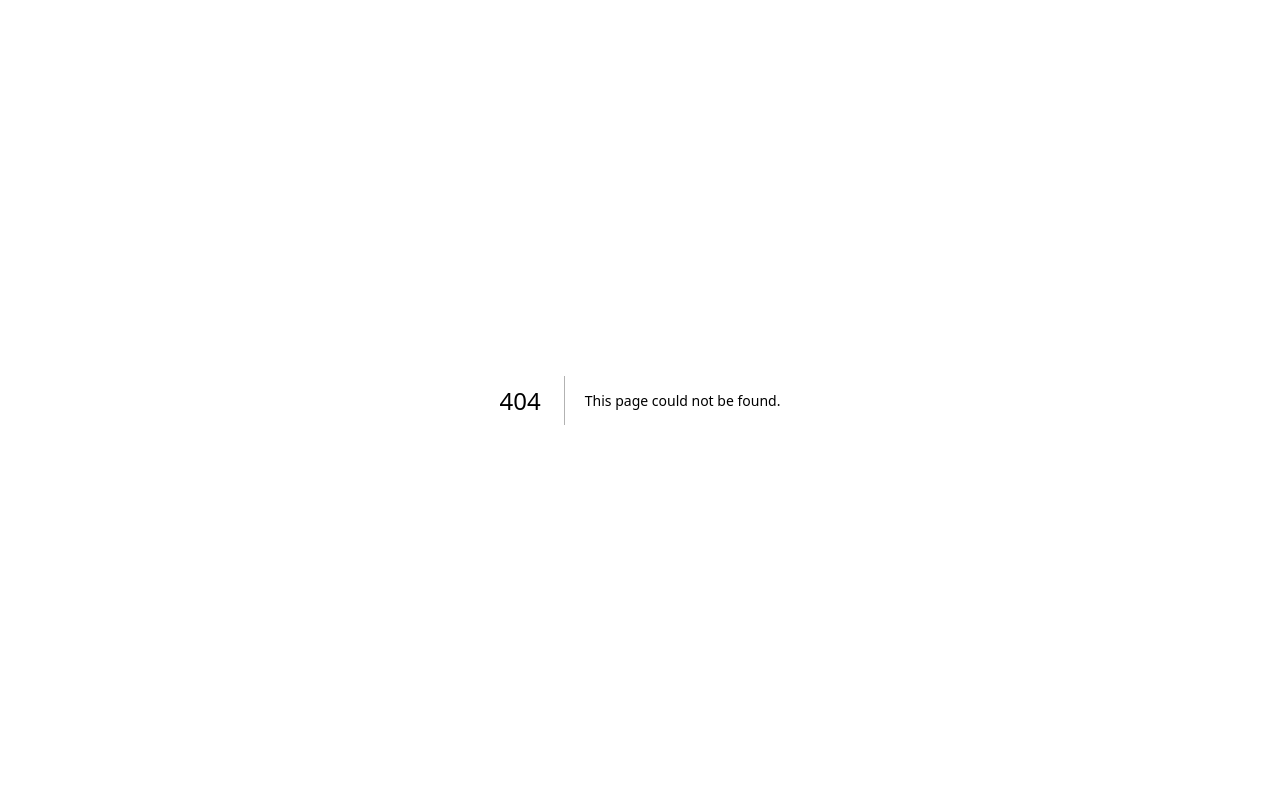
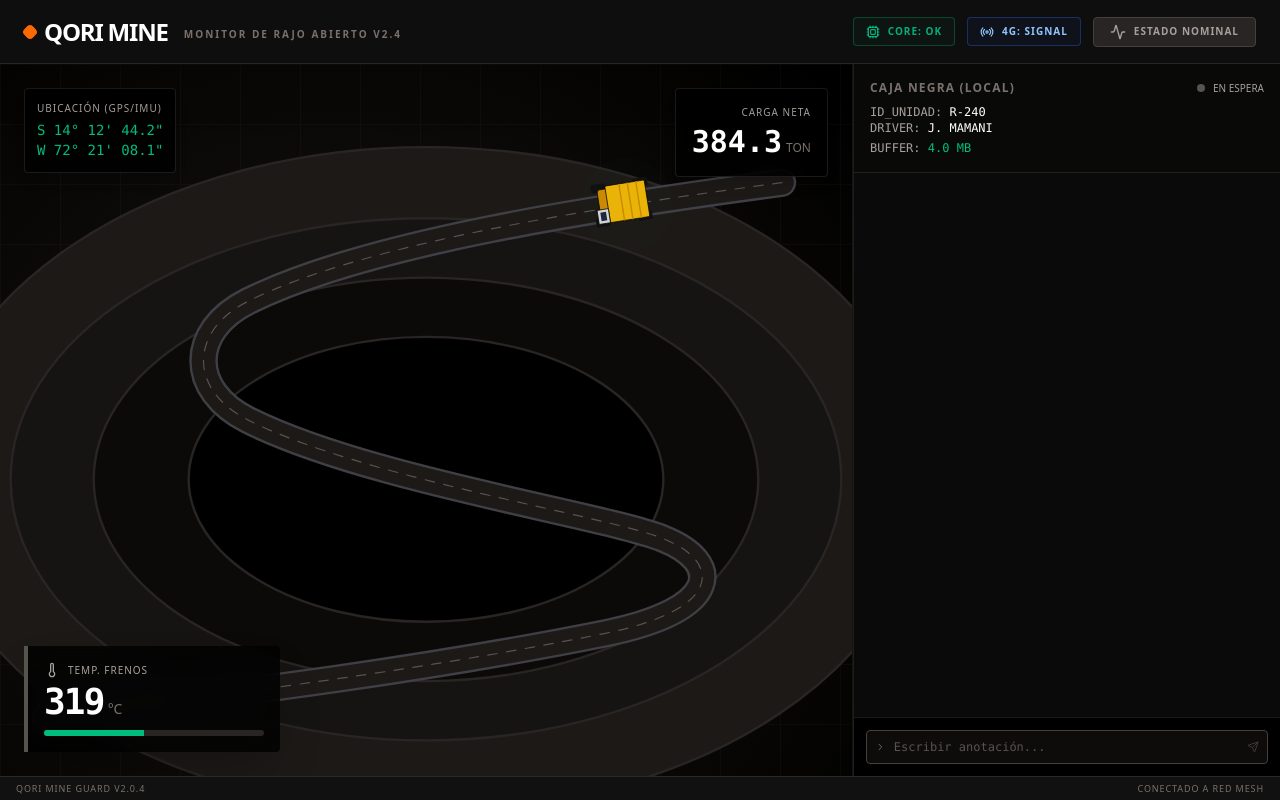
Before and after one commit to davidmedicine/qori.10.10, a Next.js app in the folder sovereigndashboard/: page /ransa/ransa/mining in a window 1280 px wide. Before the commit this address had no page. Built offline with nearby package versions, Linux system fonts and the light colour scheme.

Commit message:
Initial commit

```diff
--- /dev/null
+++ b/sovereigndashboard/app/ransa/mining/page.tsx
@@ -0,0 +1,11 @@
+import type { Metadata } from 'next';
+import MineGuardPage from '../../components/mining';
+
+export const metadata: Metadata = {
+  title: 'Mining · Open Pit Monitor',
+  description: 'Simulador de rajo abierto con monitoreo soberano para flotas mineras.',
+};
+
+export default function MiningRoute() {
+  return <MineGuardPage />;
+}
```
